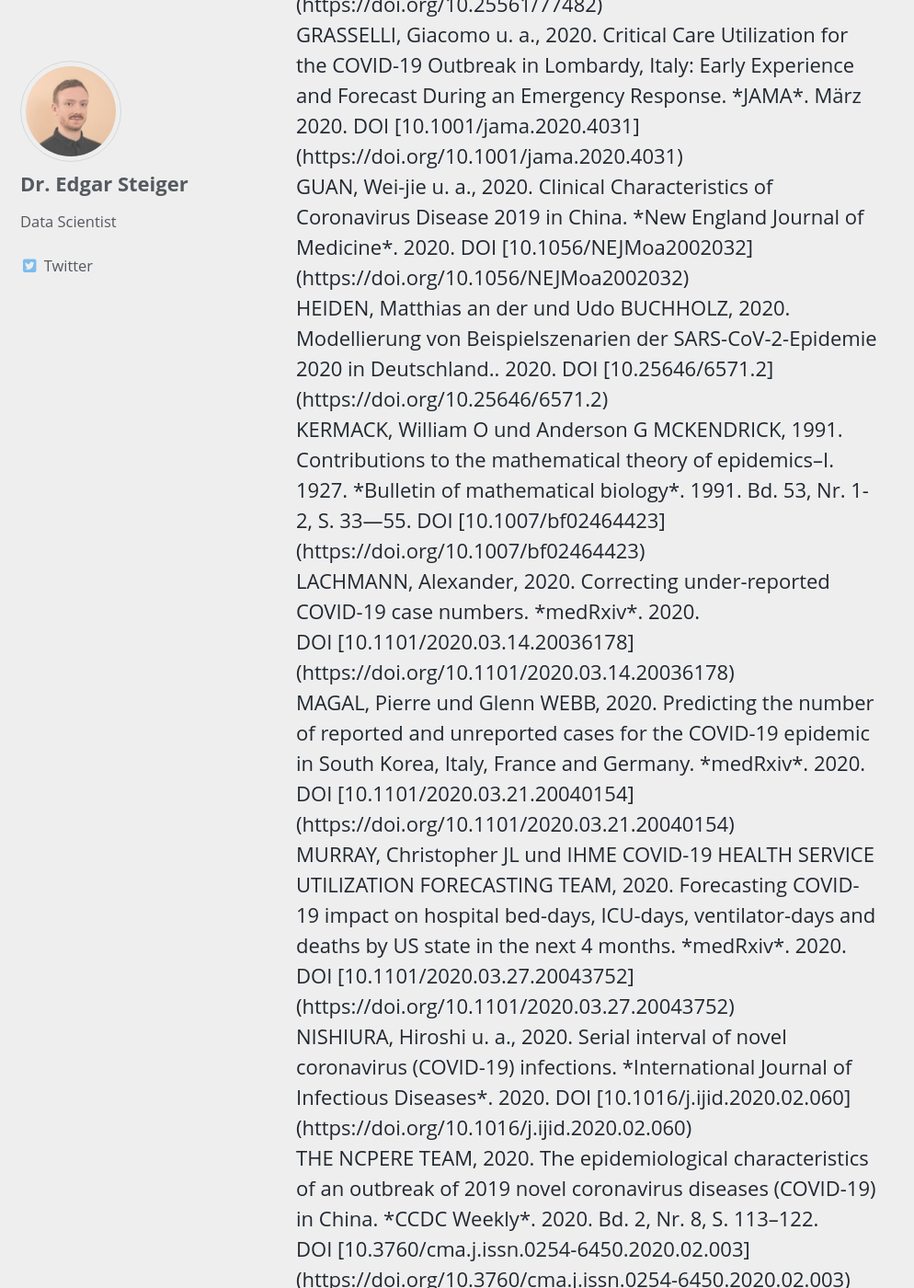
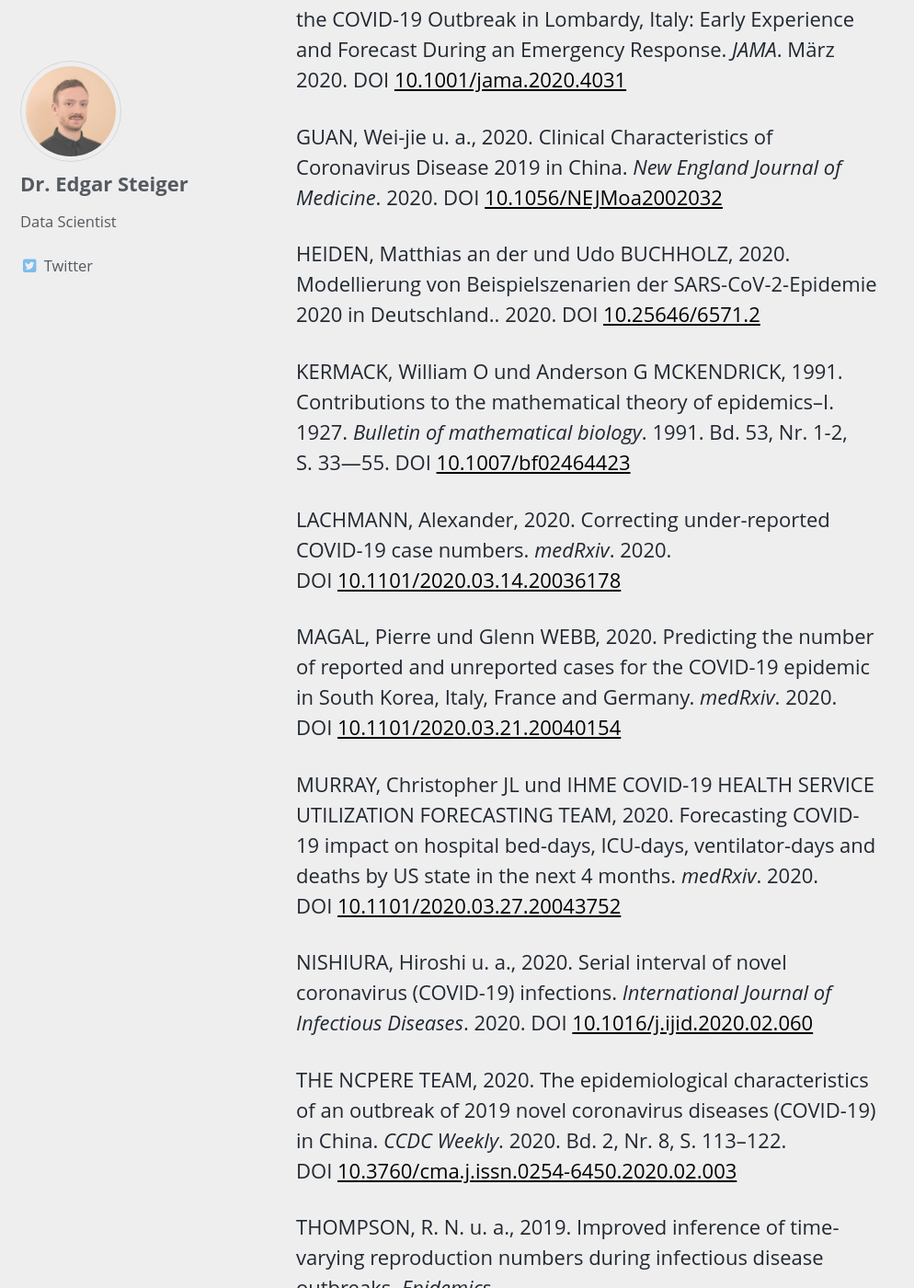
Before and after one commit to zidatalab/zidatalab.github.io, a Jekyll site: the page built from _posts/2020-05-18-Methodenbeschreibung_Projektion_COVID-19.md, in a window 1280 px wide and 1400 px high, scrolled down 17710 px. Shown: the whole window at 92% size, without its empty margins (0-994 px from the left). Built offline with Jekyll 4.4.1, drawn with Linux system fonts in a browser that asks for light colours; cached includes are drawn as plain includes; nearby versions of some CDN libraries; formulas are drawn with MathJax 3; some of the changed text lies outside the part shown.

Commit message:
fixed links

```diff
--- a/_posts/2020-05-18-Methodenbeschreibung_Projektion_COVID-19.md
+++ b/_posts/2020-05-18-Methodenbeschreibung_Projektion_COVID-19.md
@@ -484,99 +484,98 @@ modellieren.
 
 # Literatur
 
-<div id="ref-neher2020covid">
+<div id="ref-neher2020covid"></div>
+
 
 AKSAMENTOV, Ivan u. a., 2020. *COVID-10 Scenarios* \[online\]. 2020.
 Verfügbar unter: <https://neherlab.org/covid19/>
 
-</div>
 
-<div id="ref-cori2013r0">
+<div id="ref-cori2013r0"></div>
 
 CORI, Anne u. a., 2013. A New Framework and Software to Estimate
 Time-Varying Reproduction Numbers During Epidemics. *American Journal of
 Epidemiology*. September 2013. Bd. 178, Nr. 9, S. 1505–1512.
 DOI [10.1093/aje/kwt133](https://doi.org/10.1093/aje/kwt133)
 
-</div>
 
-<div id="ref-dgepi2020stellungnahme">
+
+<div id="ref-dgepi2020stellungnahme"></div>
 
 DGEPI, 2020. *Stellungnahme der Deutschen Gesellschaft für Epidemiologie
 (DGEpi) zur Verbreitung des neuen Coronavirus (SARS-CoV-2)* \[online\].
 2020. Verfügbar unter:
 <https://www.dgepi.de/assets/Stellungnahmen/Stellungnahme2020Corona_DGEpi-21032020-v2.pdf>
 
-</div>
 
-<div id="ref-du2020serial">
+
+<div id="ref-du2020serial"></div>
 
 DU, Zhanwei u. a., 2020. The serial interval of COVID-19 from publicly
 reported confirmed cases. *medRxiv*. 2020.
 DOI [10.1101/2020.02.19.20025452](https://doi.org/10.1101/2020.02.19.20025452)
 
-</div>
 
-<div id="ref-ferguson2020impact">
+
+<div id="ref-ferguson2020impact"></div>
 
 FERGUSON, Neil M u. a., 2020. Impact of non-pharmaceutical interventions
 (NPIs) to reduce COVID-19 mortality and healthcare demand.. 2020.
 DOI [10.25561/77482](https://doi.org/10.25561/77482)
 
-</div>
 
-<div id="ref-grasselli2020critical">
+
+<div id="ref-grasselli2020critical"></div>
 
 GRASSELLI, Giacomo u. a., 2020. Critical Care Utilization for the
 COVID-19 Outbreak in Lombardy, Italy: Early Experience and Forecast
 During an Emergency Response. *JAMA*. März 2020.
 DOI [10.1001/jama.2020.4031](https://doi.org/10.1001/jama.2020.4031)
 
-</div>
 
-<div id="ref-guan2020clinical">
+
+<div id="ref-guan2020clinical"></div>
 
 GUAN, Wei-jie u. a., 2020. Clinical Characteristics of Coronavirus
 Disease 2019 in China. *New England Journal of Medicine*. 2020.
 DOI [10.1056/NEJMoa2002032](https://doi.org/10.1056/NEJMoa2002032)
 
-</div>
 
-<div id="ref-rkimodellierung">
+
+<div id="ref-rkimodellierung"></div>
 
 HEIDEN, Matthias an der und Udo BUCHHOLZ, 2020. Modellierung von
 Beispielszenarien der SARS-CoV-2-Epidemie 2020 in Deutschland.. 2020.
 DOI [10.25646/6571.2](https://doi.org/10.25646/6571.2)
 
-</div>
+<div id="ref-kermack1991contributions"></div>
 
-<div id="ref-kermack1991contributions">
 
 KERMACK, William O und Anderson G MCKENDRICK, 1991. Contributions to the
 mathematical theory of epidemics–I. 1927. *Bulletin of mathematical
 biology*. 1991. Bd. 53, Nr. 1-2, S. 33—55.
 DOI [10.1007/bf02464423](https://doi.org/10.1007/bf02464423)
 
-</div>
 
-<div id="ref-lachmann2020correcting">
+<div id="ref-lachmann2020correcting"></div>
+
 
 LACHMANN, Alexander, 2020. Correcting under-reported COVID-19 case
 numbers. *medRxiv*. 2020.
 DOI [10.1101/2020.03.14.20036178](https://doi.org/10.1101/2020.03.14.20036178)
 
-</div>
 
-<div id="ref-magal2020predicting">
+<div id="ref-magal2020predicting"></div>
+
 
 MAGAL, Pierre und Glenn WEBB, 2020. Predicting the number of reported
 and unreported cases for the COVID-19 epidemic in South Korea, Italy,
 France and Germany. *medRxiv*. 2020.
 DOI [10.1101/2020.03.21.20040154](https://doi.org/10.1101/2020.03.21.20040154)
 
-</div>
 
-<div id="ref-ihme2020forecasting">
+<div id="ref-ihme2020forecasting"></div>
+
 
 MURRAY, Christopher JL und IHME COVID-19 HEALTH SERVICE UTILIZATION
 FORECASTING TEAM, 2020. Forecasting COVID-19 impact on hospital
@@ -584,56 +583,47 @@ bed-days, ICU-days, ventilator-days and deaths by US state in the next 4
 months. *medRxiv*. 2020.
 DOI [10.1101/2020.03.27.20043752](https://doi.org/10.1101/2020.03.27.20043752)
 
-</div>
+<div id="ref-nishiura2020serial"></div>
 
-<div id="ref-nishiura2020serial">
 
 NISHIURA, Hiroshi u. a., 2020. Serial interval of novel coronavirus
 (COVID-19) infections. *International Journal of Infectious Diseases*.
 2020.
 DOI [10.1016/j.ijid.2020.02.060](https://doi.org/10.1016/j.ijid.2020.02.060)
 
-</div>
 
-<div id="ref-novel2020epidemiological">
+<div id="ref-novel2020epidemiological"></div>
+
 
 THE NCPERE TEAM, 2020. The epidemiological characteristics of an
 outbreak of 2019 novel coronavirus diseases (COVID-19) in China. *CCDC
 Weekly*. 2020. Bd. 2, Nr. 8, S. 113–122.
 DOI [10.3760/cma.j.issn.0254-6450.2020.02.003](https://doi.org/10.3760/cma.j.issn.0254-6450.2020.02.003)
 
-</div>
 
-<div id="ref-thompson2019improved">
+<div id="ref-thompson2019improved"></div>
 
 THOMPSON, R. N. u. a., 2019. Improved inference of time-varying
 reproduction numbers during infectious disease outbreaks. *Epidemics*.
 2019. Bd. 29, S. 100356.
 DOI [https://doi.org/10.1016/j.epidem.2019.100356](https://doi.org/https://doi.org/10.1016/j.epidem.2019.100356)
 
-</div>
-
-<div id="ref-verity2020estimates">
+<div id="ref-verity2020estimates"></div>
 
 VERITY, Robert u. a., 2020. Estimates of the severity of coronavirus
 disease 2019: a model-based analysis. *The Lancet infectious diseases*.
 2020.
 DOI [10.1016/S1473-3099(20)30243-7](https://doi.org/10.1016/S1473-3099$$20$$30243-7)
 
-</div>
 
-<div id="ref-walker2020global">
+<div id="ref-walker2020global"></div>
 
 WALKER, Patrick GT u. a., 2020. The Global Impact of COVID-19 and
 Strategies for Mitigation and Suppression.. 2020.
 DOI [10.25561/77482](https://doi.org/10.25561/77482)
 
-</div>
-
-<div id="ref-who2020report">
+<div id="ref-who2020report"></div>
 
 WHO TEAM, 2020. *Report of the WHO-China Joint Mission on Coronavirus
 Disease 2019 (COVID-19)* \[online\]. 2020. Verfügbar unter:
 <https://www.who.int/publications-detail/report-of-the-who-china-joint-mission-on-coronavirus-disease-2019-(covid-19)>
-
-</div>
```
